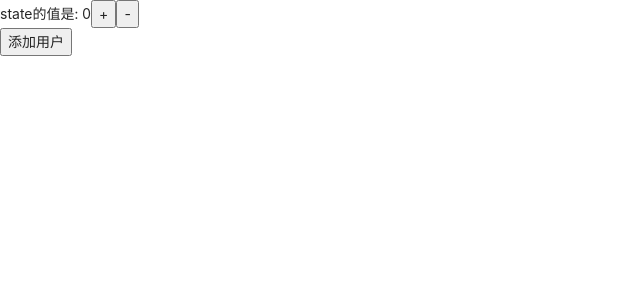
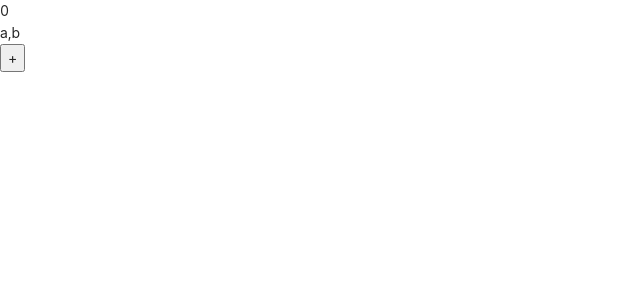
Before and after one commit to ranwawa/learning, a React (Create React App) app: page / in a window 1280 px wide. Shown: the top 300 px of the page, without its empty margins (0-640 px from the left). Built offline with nearby package versions, Linux system fonts and the light colour scheme.

Commit message:
feat(中间件):

```diff
--- /dev/null
+++ b/src/ReduxDemo/MiddleWare.jsx
@@ -0,0 +1,47 @@
+/*
+* 中间间
+* 中间件是什么?
+*   - 就是在dispatch之后,先触发中间件,再改变state的值
+* 为什么需要中间件
+*   - 相当于是封装逻辑,对单个状态的改变进行统一处理,避免重复编码
+* store,action,dispatch三者之间的关系
+*   - store是一个仓库,里面存放各种状态.类似于vue里面的state
+*     - 是通过createStore注入进来的
+*   - action是各种操作方法,或者说是事件,类似于vue中的mutation
+*     - 就是reducer,用来传递给createStore
+*     - 其结果还会产生state
+*   - dispatch是触发action(reducer)的动作,
+*     执行了dispatch后,就会触发action,进而改变state,类似于vue中的$store.state.mutation()
+*     - 额外还会触发subscribe订阅后的相关函数
+* */
+
+import React from 'react';
+import { connect } from 'react-redux';
+import { bindActionCreators } from 'redux';
+import * as actions from './actions';
+
+class MiddleWare extends React.Component {
+  render() {
+    return (
+      <div>
+        <div>
+          { this.props.counter }
+        </div>
+        <div>
+          { this.props.user.join(',')}
+        </div>
+        <button onClick={ () => this.props.increment(3) }>+</button>
+      </div>
+    );
+  }
+}
+
+const mapStateToProps = (state) => {
+  return state;
+}
+const mapDispatchToProps = (dispatch) => {
+  return {
+    ...bindActionCreators(actions, dispatch)
+  };
+}
+export default connect(mapStateToProps, mapDispatchToProps)(MiddleWare);
--- a/src/ReduxDemo/reducer.jsx
+++ b/src/ReduxDemo/reducer.jsx
@@ -16,6 +16,6 @@ export const user = (state = [], action) => {
       state.push('rww');
       return JSON.parse(JSON.stringify(state));
     default:
-      return  [];
+      return  ['a', 'b'];
   }
 }
--- a/src/app.jsx
+++ b/src/app.jsx
@@ -1,6 +1,7 @@
 import React from "react";
 import 'antd/dist/antd.css';
-import Bind from './ReduxDemo/bind';
+import MiddleWare from './ReduxDemo/MiddleWare';
+// import Bind from './ReduxDemo/bind';
 // import ReactRedux from './ReduxDemo/ReactRedux';
 // import Store from './ReduxDemo/Store';
 // import NestDemo from './RouterDemo/NestDemo';
@@ -40,7 +41,8 @@ export default class App extends React.Component {
   render() {
     return (
       <div>
-        <Bind />
+        <MiddleWare />
+        {/*<Bind />*/}
         {/*<ReactRedux test="test"/>*/}
         {/*<Store />*/}
         {/*<NestDemo />*/}
--- a/src/index.js
+++ b/src/index.js
@@ -1,14 +1,27 @@
 import React from 'react';
 import App from './app';
 import ReactDOM from 'react-dom';
-import { createStore, combineReducers } from 'redux';
+import { createStore, combineReducers, applyMiddleware } from 'redux';
 import { Provider } from 'react-redux';
 import { counter, user } from './ReduxDemo/reducer';
 
+const logger = store => next => action => {
+  console.log('打印日志', store.getState().counter);
+  const result = next(action);
+  console.log('打印日志', store.getState().counter);
+  return result;
+}
+const is5 = store => next => action => {
+  if (store.getState().counter > 5) {
+    return;
+  }
+  return next(action);
+}
 const store = createStore(combineReducers({
   counter,
   user,
-}));
+}), {}, applyMiddleware(logger, is5));
+
 
 // const render = () => {
 //   ReactDOM.render(<Store
```
